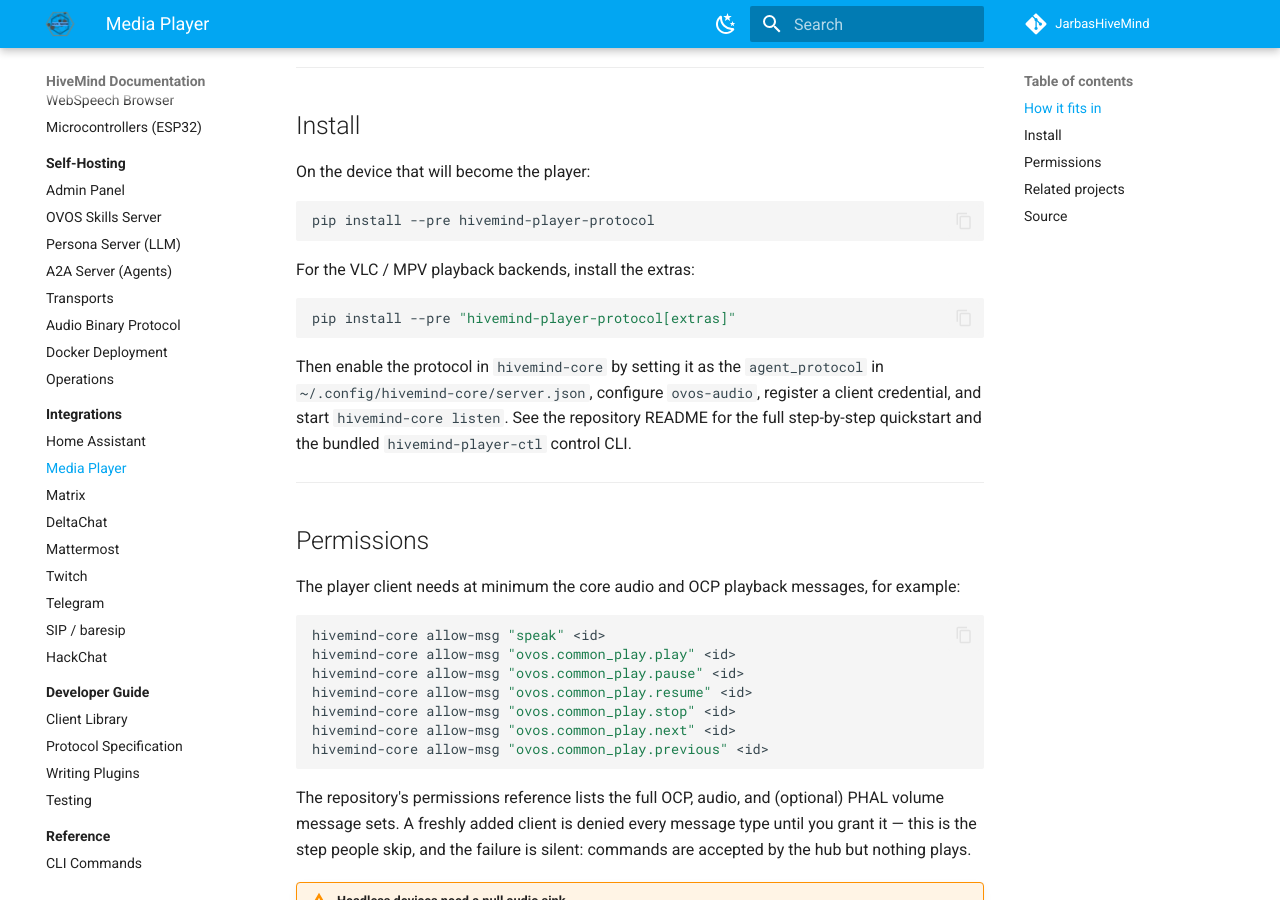
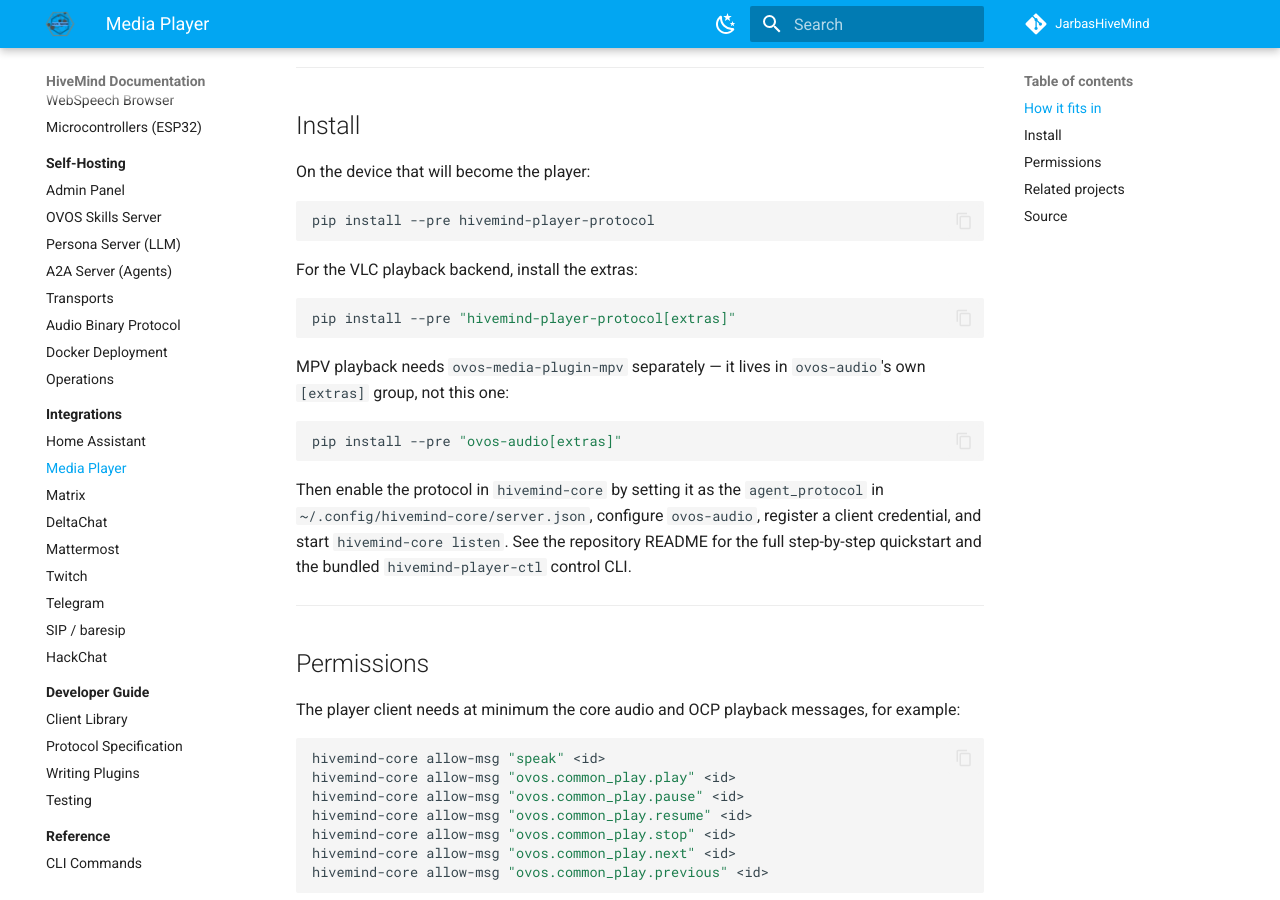
Before and after one commit to JarbasHiveMind/HiveMind-community-docs, an MkDocs documentation site: the page built from docs/integrations/media-player.md, in a window 1280 px wide and 900 px high, scrolled down 1014 px. Built offline with MkDocs 1.6.1 and Material for MkDocs 9.7.7, drawn with Linux system fonts in a browser that asks for light colours.

Commit message:
docs: fix media-player.md, [extras] only covers VLC not MPV, MPV needs ovos-audio[extras]

````diff
--- a/docs/integrations/media-player.md
+++ b/docs/integrations/media-player.md
@@ -52,10 +52,17 @@ On the device that will become the player:
 pip install --pre hivemind-player-protocol
 ```
 
-For the VLC / MPV playback backends, install the extras:
+For the VLC playback backend, install the extras:
 
 ```bash
 pip install --pre "hivemind-player-protocol[extras]"
+```
+
+MPV playback needs `ovos-media-plugin-mpv` separately — it lives in `ovos-audio`'s own
+`[extras]` group, not this one:
+
+```bash
+pip install --pre "ovos-audio[extras]"
 ```
 
 Then enable the protocol in `hivemind-core` by setting it as the
````
